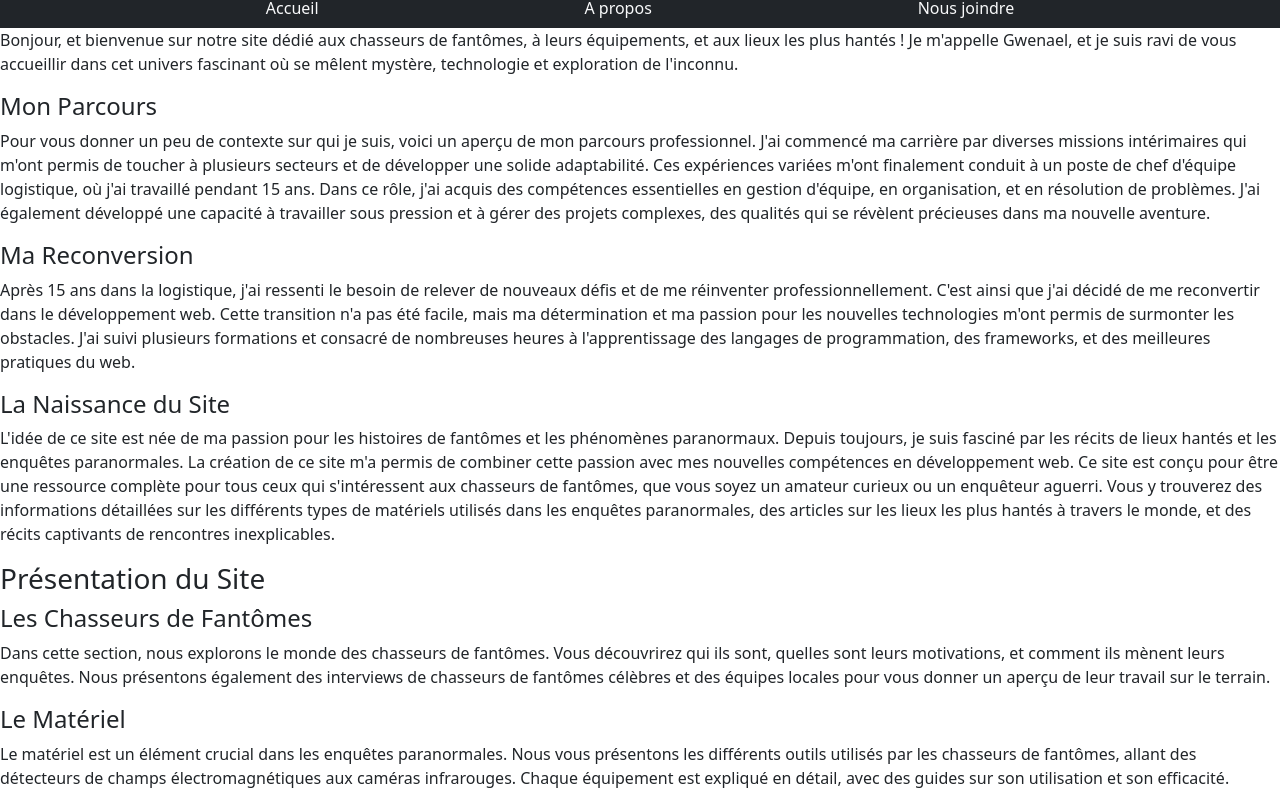
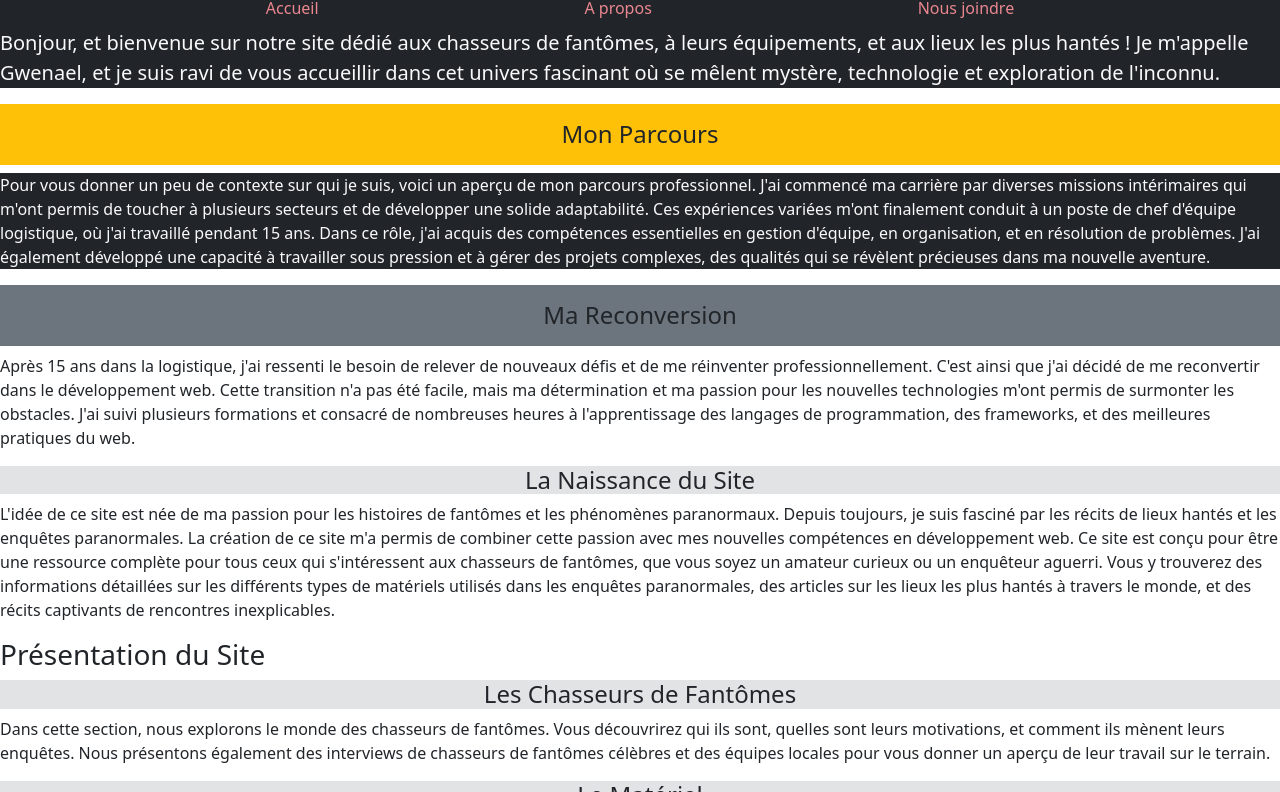
Before and after one commit to Gwenstudi/CHASSE-FANTOMES, a plain HTML site: page apropos.html in a window 1280 px wide. Shown: the part 116-908 px from the top of the page. Drawn offline with nearby package versions, Linux system fonts and the light colour scheme.

Commit message:
titre modifié

```diff
--- a/apropos.html
+++ b/apropos.html
@@ -7,50 +7,64 @@
     <link href="https://cdn.jsdelivr.net/npm/bootstrap@5.3.3/dist/css/bootstrap.min.css" rel="stylesheet" integrity="sha384-QWTKZyjpPEjISv5WaRU9OFeRpok6YctnYmDr5pNlyT2bRjXh0JMhjY6hW+ALEwIH" crossorigin="anonymous">
 </head>
 <body>
+        <!--header-->
+    <div class="container bg-black">
+        <div class="row ">
+            <h1 class="display-1 text-danger text-uppercase  bg-dark text-center">La chasse aux fantômes</h1>
+        </div>
 
-        <h1 class="display-1 text-danger text-uppercase bg-dark text-center">La chasse aux fantômes</h1>
-
+    </div>
     <body>
      <!--navbar-->
-        <nav class="navbar bg-dark text-light justify-content-evenly" data-bs-theme="dark">
+
+        <nav class="navbar bg-dark text-danger-emphasis justify-content-evenly" data-bs-theme="dark">
 
             <a href="#" class="nav-link">Accueil</a>
-            <a href="apropos.html" class="nav-link textdark">A propos</a>
-            <a href="#" class="nav-link textdark">Nous joindre</a>
+            <a href="apropos.html" class="nav-link">A propos</a>
+            <a href="#" class="nav-link ">Nous joindre</a>
 
         </nav>
 
-<div class="intro">
-        <p>Bonjour, et bienvenue sur notre site dédié aux chasseurs de fantômes, à leurs équipements, et aux lieux les plus hantés ! Je m'appelle Gwenael, et je suis ravi de vous accueillir dans cet univers fascinant où se mêlent mystère, technologie et exploration de l'inconnu.</p>
+    <!--texte intro-->
+
+    <p class="lead mt-1text-center text-light bg-dark">Bonjour, et bienvenue sur notre site dédié aux chasseurs de fantômes, à leurs équipements, et aux lieux les plus hantés ! Je m'appelle Gwenael, et je suis ravi de vous accueillir dans cet univers fascinant où se mêlent mystère, technologie et exploration de l'inconnu.</p>
+
+
+    <div class="row ">
+
+            <h4 class="text-center bg-warning p-3 ">Mon Parcours</h4>
+
+    <p class=" text-light bg-dark">Pour vous donner un peu de contexte sur qui je suis, voici un aperçu de mon parcours professionnel. J'ai commencé ma carrière par diverses missions intérimaires qui m'ont permis de toucher à plusieurs secteurs et de développer une solide adaptabilité. Ces expériences variées m'ont finalement conduit à un poste de chef d'équipe logistique, où j'ai travaillé pendant 15 ans.
+
+    Dans ce rôle, j'ai acquis des compétences essentielles en gestion d'équipe, en organisation, et en résolution de problèmes. J'ai également développé une capacité à travailler sous pression et à gérer des projets complexes, des qualités qui se révèlent précieuses dans ma nouvelle aventure.</p>
         </div>
 
-<h4>Mon Parcours</h4>
-
-<p>Pour vous donner un peu de contexte sur qui je suis, voici un aperçu de mon parcours professionnel. J'ai commencé ma carrière par diverses missions intérimaires qui m'ont permis de toucher à plusieurs secteurs et de développer une solide adaptabilité. Ces expériences variées m'ont finalement conduit à un poste de chef d'équipe logistique, où j'ai travaillé pendant 15 ans.
-
-Dans ce rôle, j'ai acquis des compétences essentielles en gestion d'équipe, en organisation, et en résolution de problèmes. J'ai également développé une capacité à travailler sous pression et à gérer des projets complexes, des qualités qui se révèlent précieuses dans ma nouvelle aventure.</p>
-
-<h4>Ma Reconversion</h4>
+        <h4 class="text-center bg-secondary p-3">Ma Reconversion</h4>
 
     <p>Après 15 ans dans la logistique, j'ai ressenti le besoin de relever de nouveaux défis et de me réinventer professionnellement. C'est ainsi que j'ai décidé de me reconvertir dans le développement web. Cette transition n'a pas été facile, mais ma détermination et ma passion pour les nouvelles technologies m'ont permis de surmonter les obstacles. J'ai suivi plusieurs formations et consacré de nombreuses heures à l'apprentissage des langages de programmation, des frameworks, et des meilleures pratiques du web.</p>
+    </div>
 
-<h4>La Naissance du Site</h4>
+<h4 class="text-center bg-secondary-subtle">La Naissance du Site</h4>
 
     <p>L'idée de ce site est née de ma passion pour les histoires de fantômes et les phénomènes paranormaux. Depuis toujours, je suis fasciné par les récits de lieux hantés et les enquêtes paranormales. La création de ce site m'a permis de combiner cette passion avec mes nouvelles compétences en développement web.
 
     Ce site est conçu pour être une ressource complète pour tous ceux qui s'intéressent aux chasseurs de fantômes, que vous soyez un amateur curieux ou un enquêteur aguerri. Vous y trouverez des informations détaillées sur les différents types de matériels utilisés dans les enquêtes paranormales, des articles sur les lieux les plus hantés à travers le monde, et des récits captivants de rencontres inexplicables.</p>
+    </div>
+</div>
 <h3>Présentation du Site</h3>
 
 
-<h4>Les Chasseurs de Fantômes</h4>
+    <h4 class="text-center bg-secondary-subtle">Les Chasseurs de Fantômes</h4>
 
     <p>Dans cette section, nous explorons le monde des chasseurs de fantômes. Vous découvrirez qui ils sont, quelles sont leurs motivations, et comment ils mènent leurs enquêtes. Nous présentons également des interviews de chasseurs de fantômes célèbres et des équipes locales pour vous donner un aperçu de leur travail sur le terrain.</p>
 
-<h4>Le Matériel</h4>
+</div>
+
+<h4 class="text-center bg-secondary-subtle">Le Matériel</h4>
 
 <p>Le matériel est un élément crucial dans les enquêtes paranormales. Nous vous présentons les différents outils utilisés par les chasseurs de fantômes, allant des détecteurs de champs électromagnétiques aux caméras infrarouges. Chaque équipement est expliqué en détail, avec des guides sur son utilisation et son efficacité.</p>
 
-<h4>Les Lieux Hantés</h4>
+<h4 class="text-center bg-secondary-subtle">Les Lieux Hantés</h4>
 
 <p>Cette section est dédiée aux lieux les plus hantés du monde. Nous avons rassemblé des récits et des témoignages sur des sites célèbres comme le Château de Bran en Roumanie, la Tour de Londres, et bien d'autres. Chaque lieu est accompagné de son histoire, des légendes associées, et des expériences paranormales rapportées.</p>
 
--- a/style.css
+++ b/style.css
@@ -11,6 +11,7 @@ body {
 
 }
 
+
 .accueil {
     background: url(fantome.jpg);
     background-size: cover;
```
Lines whose indentation alone changed are shown as unchanged.
